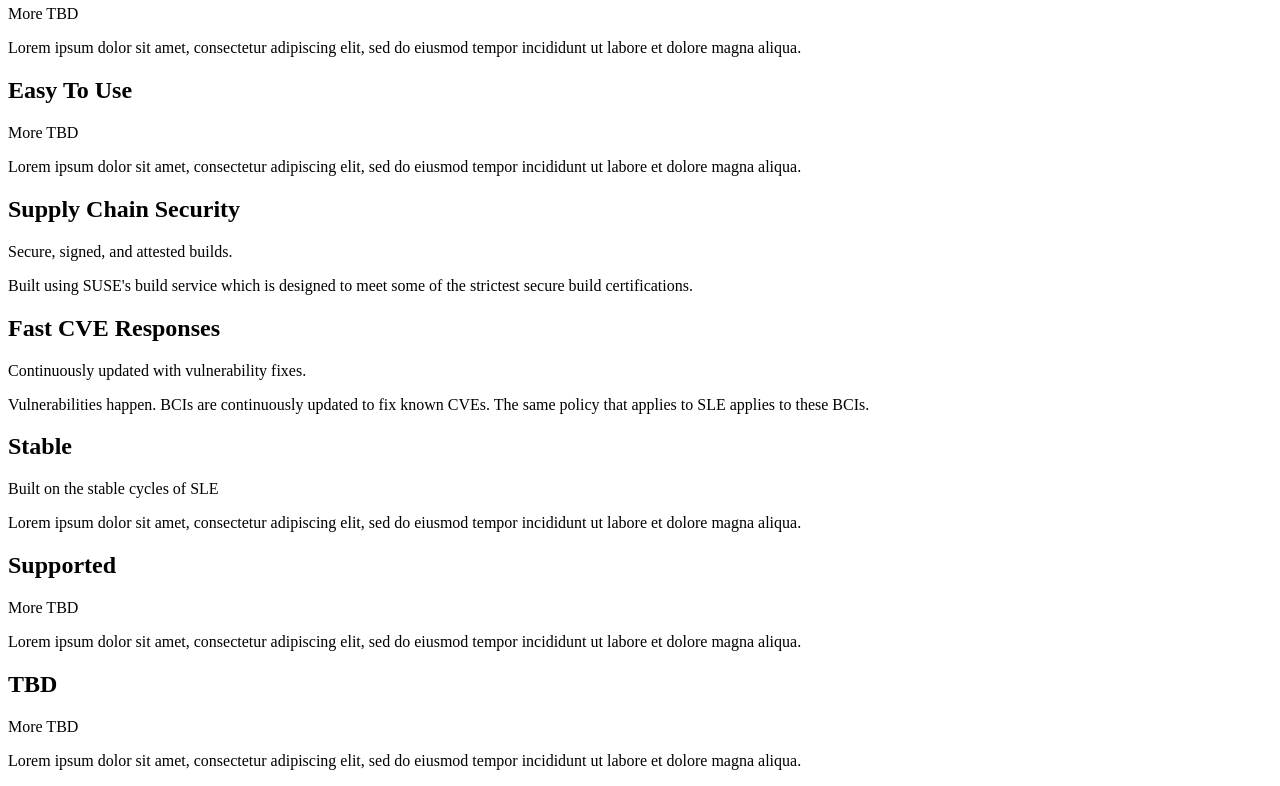
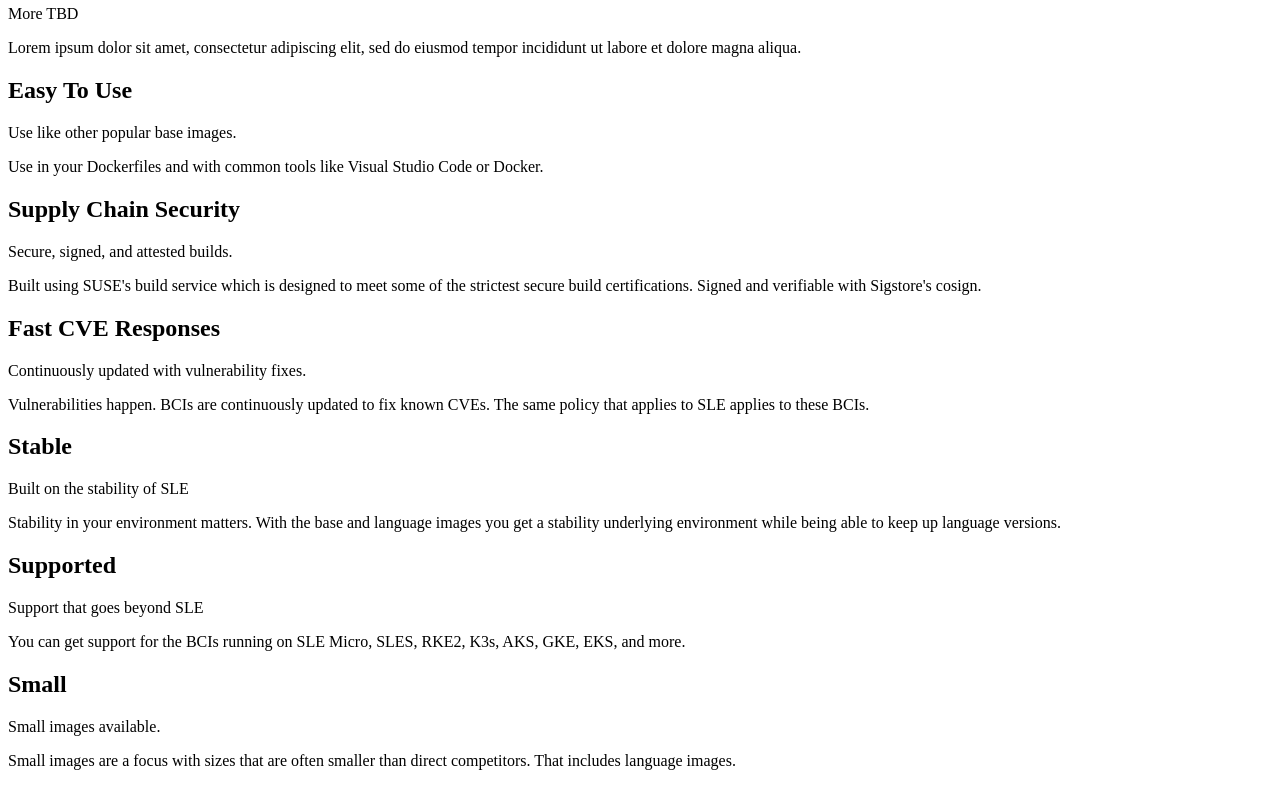
Before and after one commit to SUSE/bci, a Next.js app: page / in a window 1280 px wide. Shown: the part 6840-7626 px from the top of the page. Built offline with nearby package versions, Linux system fonts and the light colour scheme.

Commit message:
Filling out the value props
Signed-off-by: Matt Farina <matt.farina@suse.com>

```diff
--- a/pages/index.tsx
+++ b/pages/index.tsx
@@ -46,9 +46,9 @@
           <div className='grid grid-flow-row md:grid-cols-3 gap-14 mb-10'>
             <div>
               <h2 className='text-secondary-dark dark:text-primary font-light text-lg'>Easy To Use</h2>
-              <p className='text-bold my-4 text-sm'>More TBD</p>
+              <p className='text-bold my-4 text-sm'>Use like other popular base images.</p>
               <motion.p className='grid grid-flow-row gap-4 text-sm font-thin' initial='hidden' animate='visible' variants={motionListItems}>
-                Lorem ipsum dolor sit amet, consectetur adipiscing elit, sed do eiusmod tempor incididunt ut labore et dolore magna aliqua.
+                Use in your Dockerfiles and with common tools like Visual Studio Code or Docker.
               </motion.p>
             </div>
 
@@ -56,7 +56,7 @@
               <h2 className='text-secondary-dark dark:text-primary font-light text-lg'>Supply Chain Security</h2>
               <p className='text-bold my-4 text-sm'>Secure, signed, and attested builds.</p>
               <motion.p className='grid grid-flow-row gap-4 text-sm font-thin' initial='hidden' animate='visible' variants={motionListItems}>
-                Built using SUSE&apos;s build service which is designed to meet some of the strictest secure build certifications.
+                Built using SUSE&apos;s build service which is designed to meet some of the strictest secure build certifications. Signed and verifiable with Sigstore's cosign.
               </motion.p>
             </div>
 
@@ -70,25 +70,25 @@
 
             <div>
               <h2 className='text-secondary-dark dark:text-primary font-light text-lg'>Stable</h2>
-              <p className='text-bold my-4 text-sm'>Built on the stable cycles of SLE</p>
+              <p className='text-bold my-4 text-sm'>Built on the stability of SLE</p>
               <motion.p className='grid grid-flow-row gap-4 text-sm font-thin' initial='hidden' animate='visible' variants={motionListItems}>
-                Lorem ipsum dolor sit amet, consectetur adipiscing elit, sed do eiusmod tempor incididunt ut labore et dolore magna aliqua.
+                Stability in your environment matters. With the base and language images you get a stability underlying environment while being able to keep up language versions.
               </motion.p>
             </div>
 
             <div>
               <h2 className='text-secondary-dark dark:text-primary font-light text-lg'>Supported</h2>
-              <p className='text-bold my-4 text-sm'>More TBD</p>
+              <p className='text-bold my-4 text-sm'>Support that goes beyond SLE</p>
               <motion.p className='grid grid-flow-row gap-4 text-sm font-thin' initial='hidden' animate='visible' variants={motionListItems}>
-                Lorem ipsum dolor sit amet, consectetur adipiscing elit, sed do eiusmod tempor incididunt ut labore et dolore magna aliqua.
+                You can get support for the BCIs running on SLE Micro, SLES, RKE2, K3s, AKS, GKE, EKS, and more.
               </motion.p>
             </div>
 
             <div>
-              <h2 className='text-secondary-dark dark:text-primary font-light text-lg'>TBD</h2>
-              <p className='text-bold my-4 text-sm'>More TBD</p>
+              <h2 className='text-secondary-dark dark:text-primary font-light text-lg'>Small</h2>
+              <p className='text-bold my-4 text-sm'>Small images available.</p>
               <motion.p className='grid grid-flow-row gap-4 text-sm font-thin' initial='hidden' animate='visible' variants={motionListItems}>
-                Lorem ipsum dolor sit amet, consectetur adipiscing elit, sed do eiusmod tempor incididunt ut labore et dolore magna aliqua.
+                Small images are a focus with sizes that are often smaller than direct competitors. That includes language images.
               </motion.p>
             </div>
           </div>
```
